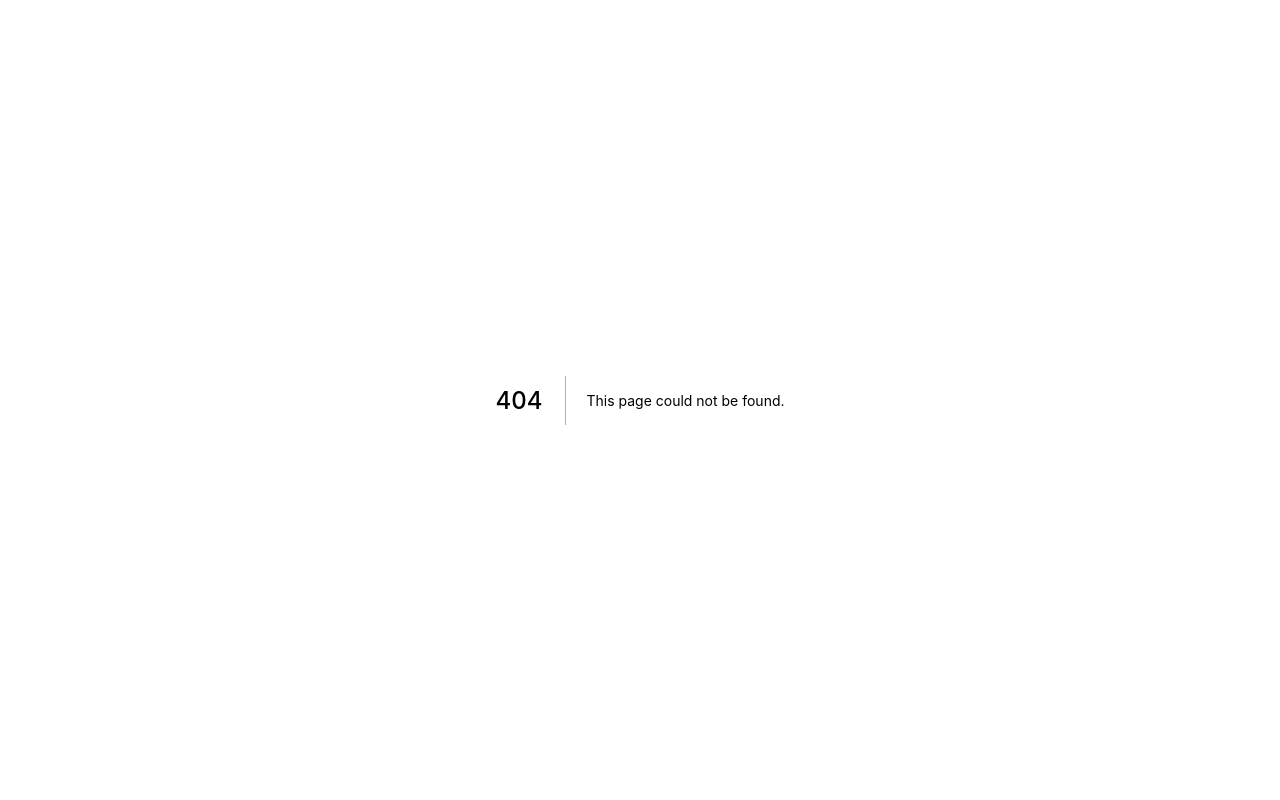
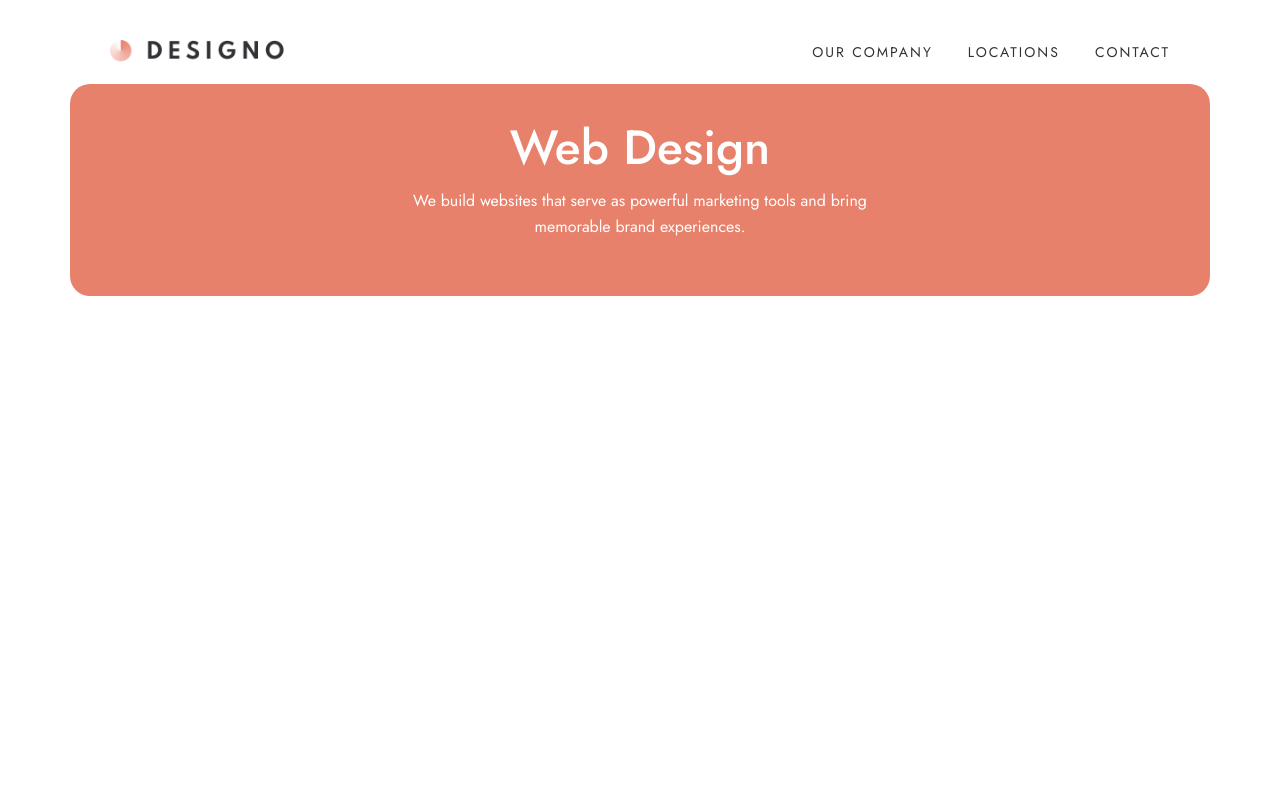
Before and after one commit to curlos/designo-agency-website, a Next.js app: page /web-design in a window 1280 px wide. Before the commit this address had no page. Shown: the top 800 px of the page. Built offline with nearby package versions, Linux system fonts and the light colour scheme.

Commit message:
Add design title

```diff
--- /dev/null
+++ b/components/DesignTitle.js
@@ -0,0 +1,43 @@
+import React from 'react'
+import styled from 'styled-components'
+
+const Container = styled.div`
+  display: flex;
+  justify-content: center;
+  align-items: center;
+  background-color: #E7816B;
+  padding: 40px;
+  border-radius: 20px;
+  color: #FFFFFF;
+  margin-bottom: 90px;
+`
+
+const Wrapper = styled.div`
+  width: 50%;
+  text-align: center;
+
+  h2 {
+    font-size: 48px;
+    font-weight: 500;
+    line-height: 48px;
+  }
+
+  p {
+    font-size: 16px;
+    font-weight: 400;
+    line-height: 26px;
+  }
+`
+
+const DesignTitle = () => {
+  return (
+    <Container>
+      <Wrapper>
+        <h2>Web Design</h2>
+        <p>We build websites that serve as powerful marketing tools and bring memorable brand experiences.</p>
+      </Wrapper>
+    </Container>
+  )
+}
+
+export default DesignTitle
--- /dev/null
+++ b/pages/web-design/index.js
@@ -0,0 +1,55 @@
+import Head from 'next/head'
+import Image from 'next/image'
+import styled from 'styled-components'
+import Navbar from '../../components/Navbar'
+import Footer from '../../components/Footer'
+import DesignTitle from '../../components/DesignTitle'
+
+const Container = styled.main`
+  min-height: 100vh;
+  padding: 20px 70px;
+`
+
+export default function Home() {
+
+  const WEB_DESIGNS = [
+    {
+      title: 'Express',
+      description: 'A multi-carrier shipping website for ecommerce businesses'
+    },
+    {
+      title: 'Express',
+      description: 'A multi-carrier shipping website for ecommerce businesses'
+    },
+    {
+      title: 'Express',
+      description: 'A multi-carrier shipping website for ecommerce businesses'
+    },
+    {
+      title: 'Express',
+      description: 'A multi-carrier shipping website for ecommerce businesses'
+    },
+    {
+      title: 'Express',
+      description: 'A multi-carrier shipping website for ecommerce businesses'
+    },
+  ]
+
+  return (
+    <div>
+      <Head>
+        <title>Designo - Web Design</title>
+        <meta name="description" content="Generated by create next app" />
+        <link rel="icon" href="/favicon.ico" />
+      </Head>
+
+      <Container>
+        <Navbar />
+        <DesignTitle />
+
+      </Container>
+
+      <Footer />
+    </div>
+  )
+}
--- a/styles/globals.css
+++ b/styles/globals.css
@@ -6,6 +6,7 @@
   margin: 0;
   font-family: Jost, sans-serif;
   font-weight: 400;
+  color: #333136;
 }
 
 a {
```
